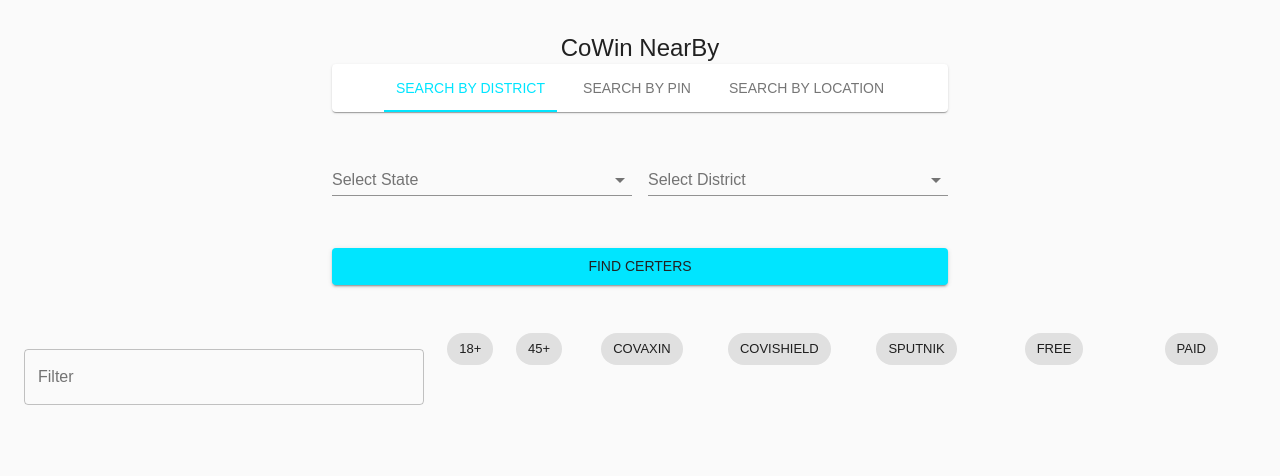
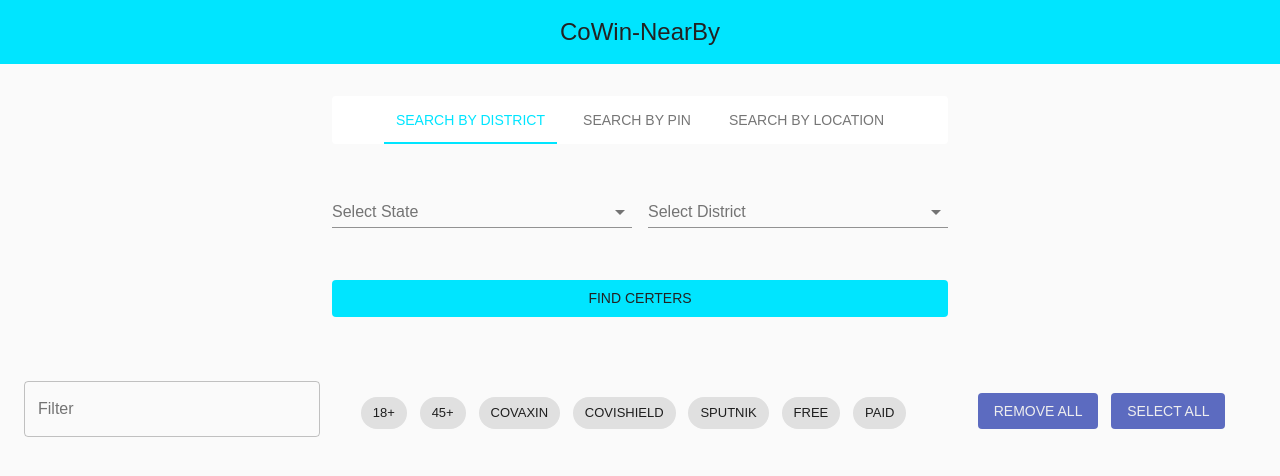
Before and after one commit to 13lav/my-vaccine-notifier, a React (Create React App) app in the folder client/: page / in a window 1280 px wide. Shown: the top 476 px of the page. Built offline with nearby package versions, Linux system fonts and the light colour scheme.

Commit message:
Fix - UI

```diff
--- a/client/src/App.js
+++ b/client/src/App.js
@@ -2,11 +2,13 @@
 import theme from './theme';
 import { ThemeProvider } from '@material-ui/styles';
 import Cowin from './components/Cowin';
+import Header from './components/Header';
 
 function App() {
   return (
     <div className="App">
       <ThemeProvider theme={theme}>
+        <Header />
         <Cowin />
       </ThemeProvider>
     </div>
--- a/client/src/components/Cowin.js
+++ b/client/src/components/Cowin.js
@@ -31,7 +31,10 @@
         display: 'flex',
         flexDirection: 'column',
         alignItems: 'center',
-        width: '50%'
+        width: '50%',
+        [theme.breakpoints.down('sm')]: {
+            width: '100%',
+        },
     },
     avatar: {
         margin: theme.spacing(1),
@@ -57,6 +60,20 @@
     },
     address: {
         width: '48vw'
+    },
+    filters: {
+        padding: '28px',
+        paddingLeft: '0px',
+        paddingRight: '0px',
+    },
+    chip: {
+        marginRight: '1vw',
+        marginTop: '4vh'
+    },
+    button: {
+        marginRight: '1vw',
+        marginTop: '3.5vh',
+        height: 'fit-content'
     },
 }));
 
@@ -159,15 +176,12 @@
         <Container component="main" >
             <CssBaseline />
             <div className={classes.paper}>
-                <Typography component="h1" variant="h5">
-                    CoWin NearBy
-                </Typography>
                 <Tabs value={tab} setValue={setTab} />
                 {getContent(tab)}
             </div>
             <div>
-                <Grid container spacing={2} className={classes.container} >
-                    <Grid item xs={12} sm={4}>
+                <Grid container spacing={2} >
+                    <Grid item xs={12} sm={3} >
                         <TextField
                             variant="outlined"
                             margin="normal"
@@ -179,6 +193,155 @@
                             onChange={handleFilter}
                             value={filterText}
                         />
+                    </Grid>
+                    <Grid item xs={12} sm={6}>
+                        <Chip
+                            size="medium"
+                            label="18+"
+                            color={(age18) ? "primary" : ""}
+                            className={classes.chip}
+                            onClick={
+                                () => {
+                                    if (age18)
+                                        setAge18('')
+                                    else {
+                                        setAge45('')
+                                        setAge18('18')
+                                    }
+                                }
+                            }
+                        />
+
+
+                        <Chip
+                            size="medium"
+                            label="45+"
+                            color={(age45) ? "primary" : ""}
+                            className={classes.chip}
+                            onClick={
+                                () => {
+                                    if (age45)
+                                        setAge45('')
+                                    else {
+                                        setAge45('45')
+                                        setAge18('')
+                                    }
+                                }
+                            }
+                        />
+
+
+                        <Chip
+                            size="medium"
+                            label="COVAXIN"
+                            color={(covaxin) ? "primary" : ""}
+                            className={classes.chip}
+                            onClick={
+                                () => {
+                                    if (covaxin)
+                                        setCovaxin('')
+                                    else {
+                                        setCovaxin('COVAXIN')
+                                        setCovishield('')
+                                        setSputnik('')
+                                    }
+                                }
+                            }
+                        />
+
+
+                        <Chip
+                            size="medium"
+                            label="COVISHIELD"
+                            color={(covishield) ? "primary" : ""}
+                            className={classes.chip}
+                            onClick={
+                                () => {
+                                    if (covishield)
+                                        setCovishield('')
+                                    else {
+                                        setCovaxin('')
+                                        setCovishield('COVISHIELD')
+                                        setSputnik('')
+                                    }
+                                }
+                            }
+                        />
+
+
+                        <Chip
+                            size="medium"
+                            label="SPUTNIK"
+                            color={(sputnik) ? "primary" : ""}
+                            className={classes.chip}
+                            onClick={
+                                () => {
+                                    if (sputnik)
+                                        setSputnik('')
+                                    else {
+                                        setCovaxin('')
+                                        setCovishield('')
+                                        setSputnik('SPUTNIK')
+                                    }
+                                }
+                            }
+                        />
+
+
+                        <Chip
+                            size="medium"
+                            label="FREE"
+                            color={(free) ? "primary" : ""}
+                            className={classes.chip}
+                            onClick={
+                                () => {
+                                    if (free)
+                                        setFree('')
+                                    else {
+                                        setFree('Free')
+                                        setPaid('')
+                                    }
+                                }
+                            }
+                        />
+
+
+                        <Chip
+                            size="medium"
+                            label="PAID"
+                            color={(paid) ? "primary" : ""}
+                            className={classes.chip}
+                            onClick={
+                                () => {
+                                    if (paid)
+                                        setPaid('')
+                                    else {
+                                        setFree('')
+                                        setPaid('Paid')
+                                    }
+                                }
+                            }
+                        />
+                    </Grid>
+                    <Grid item xs={12} sm={3}>
+                        <Button
+                            type="submit"
+                            variant="contained"
+                            color="secondary"
+                            className={classes.button}
+                            onClick={resetList}
+                        >
+                            Remove All
+                    </Button>
+                        <Button
+                            type="submit"
+                            variant="contained"
+                            color="secondary"
+                            className={classes.button}
+                            onClick={addAll}
+                        >
+                            Select All
+                    </Button>
                     </Grid>
                     {/* <Grid item xs={12} sm={4}>
                         <Grid container spacing={2} className={classes.container} >
@@ -217,11 +380,14 @@
                             </Grid>
                         </Grid>
                     </Grid> */}
-                    <Grid item xs={12} sm={8}>
-                        <Grid container spacing={1} className={classes.container} >
+                    {/* <Grid item xs={12} sm={6}>
+                        <Grid container spacing={0} className={classes.filters} >
+                            <Grid item xs={12} sm={1}>
+                                <div></div>
+                            </Grid>
                             <Grid item xs={12} sm={1}>
                                 <Chip
-                                    size="large"
+                                    size="medium"
                                     label="18+"
                                     color={(age18) ? "primary" : ""}
                                     className={classes.chip}
@@ -239,7 +405,7 @@
                             </Grid>
                             <Grid item xs={12} sm={1}>
                                 <Chip
-                                    size="large"
+                                    size="medium"
                                     label="45+"
                                     color={(age45) ? "primary" : ""}
                                     className={classes.chip}
@@ -257,7 +423,7 @@
                             </Grid>
                             <Grid item xs={12} sm={2}>
                                 <Chip
-                                    size="large"
+                                    size="medium"
                                     label="COVAXIN"
                                     color={(covaxin) ? "primary" : ""}
                                     className={classes.chip}
@@ -276,7 +442,7 @@
                             </Grid>
                             <Grid item xs={12} sm={2}>
                                 <Chip
-                                    size="large"
+                                    size="medium"
                                     label="COVISHIELD"
                                     color={(covishield) ? "primary" : ""}
                                     className={classes.chip}
@@ -295,7 +461,7 @@
                             </Grid>
                             <Grid item xs={12} sm={2}>
                                 <Chip
-                                    size="large"
+                                    size="medium"
                                     label="SPUTNIK"
                                     color={(sputnik) ? "primary" : ""}
                                     className={classes.chip}
@@ -312,9 +478,9 @@
                                     }
                                 />
                             </Grid>
-                            <Grid item xs={12} sm={2}>
+                            <Grid item xs={12} sm={1}>
                                 <Chip
-                                    size="large"
+                                    size="medium"
                                     label="FREE"
                                     color={(free) ? "primary" : ""}
                                     className={classes.chip}
@@ -330,9 +496,9 @@
                                     }
                                 />
                             </Grid>
-                            <Grid item xs={12} sm={2}>
+                            <Grid item xs={12} sm={1}>
                                 <Chip
-                                    size="large"
+                                    size="medium"
                                     label="PAID"
                                     color={(paid) ? "primary" : ""}
                                     className={classes.chip}
@@ -350,6 +516,17 @@
                             </Grid>
                         </Grid>
                     </Grid>
+                    <Grid item xs={12} sm={2}>
+                        <Button
+                            type="submit"
+                            variant="contained"
+                            color="secondary"
+                            className={classes.submit}
+                            onClick={addAll}
+                        >
+                            Select All
+                        </Button>
+                    </Grid> */}
                 </Grid>
                 <Modal
                     open={open}
--- /dev/null
+++ b/client/src/components/Header.js
@@ -0,0 +1,68 @@
+import React from 'react';
+import { makeStyles } from '@material-ui/core/styles';
+import AppBar from '@material-ui/core/AppBar';
+import Toolbar from '@material-ui/core/Toolbar';
+import Typography from '@material-ui/core/Typography';
+import Button from '@material-ui/core/Button';
+
+const useStyles = makeStyles((theme) => ({
+    root: {
+        flexGrow: 1,
+    },
+    menuButton: {
+        marginRight: theme.spacing(2),
+    },
+    logo: {
+        width: '3em',
+        height: '3em'
+    },
+    title: {
+        flexGrow: 1,
+    },
+    link: {
+        '&:hover': {
+            textDecoration: 'none',
+            color: 'inherit'
+        }
+    }
+}));
+
+const ButtonAppBar = (props) => {
+    const classes = useStyles();
+
+    const handleClick = () => {
+
+    }
+
+    return (
+        <div className={classes.root}>
+            <AppBar position="static">
+                <Toolbar>
+                    <Typography variant="h5" className={classes.title}>
+                        CoWin-NearBy
+                    </Typography>
+                    {/*(!props.token) ?
+                        (<React.Fragment>
+                            <Button color="secondary-dark">
+                                <Link to="/signup" className={classes.link}>Signup</Link>
+                            </Button>
+                            <Button color="secondary-dark">
+                                <Link to="/login" className={classes.link}>SignIn</Link>
+                            </Button>
+                        </React.Fragment>) :
+                        (<React.Fragment>
+                            <Button color="secondary-dark" onClick={handleClick} >
+                                <AssignmentIndTwoToneIcon />
+                            </Button>
+                            <Button onClick={props.logout} color="secondary-dark">
+                                <Link to="/login" className={classes.link}>Logout</Link>
+                            </Button>
+                        </React.Fragment>)
+                    */}
+                </Toolbar>
+            </AppBar>
+        </div>
+    );
+}
+
+export default ButtonAppBar;
--- a/client/src/theme.js
+++ b/client/src/theme.js
@@ -19,6 +19,7 @@
         useNextVariants: true,
         fontFamily: '"Signika Negative", sans-serif',
     },
+    shadows: ["none"]
 })
 
 export default theme
```
